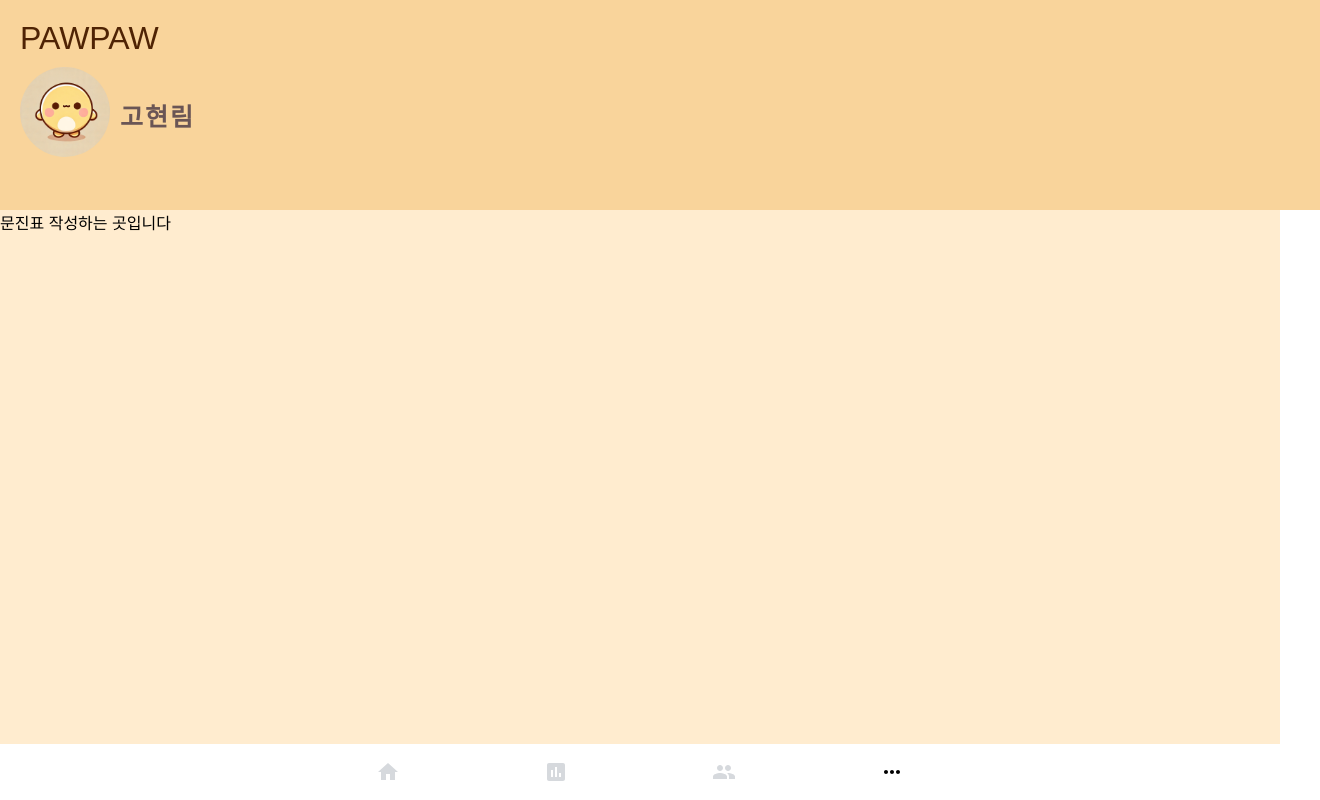
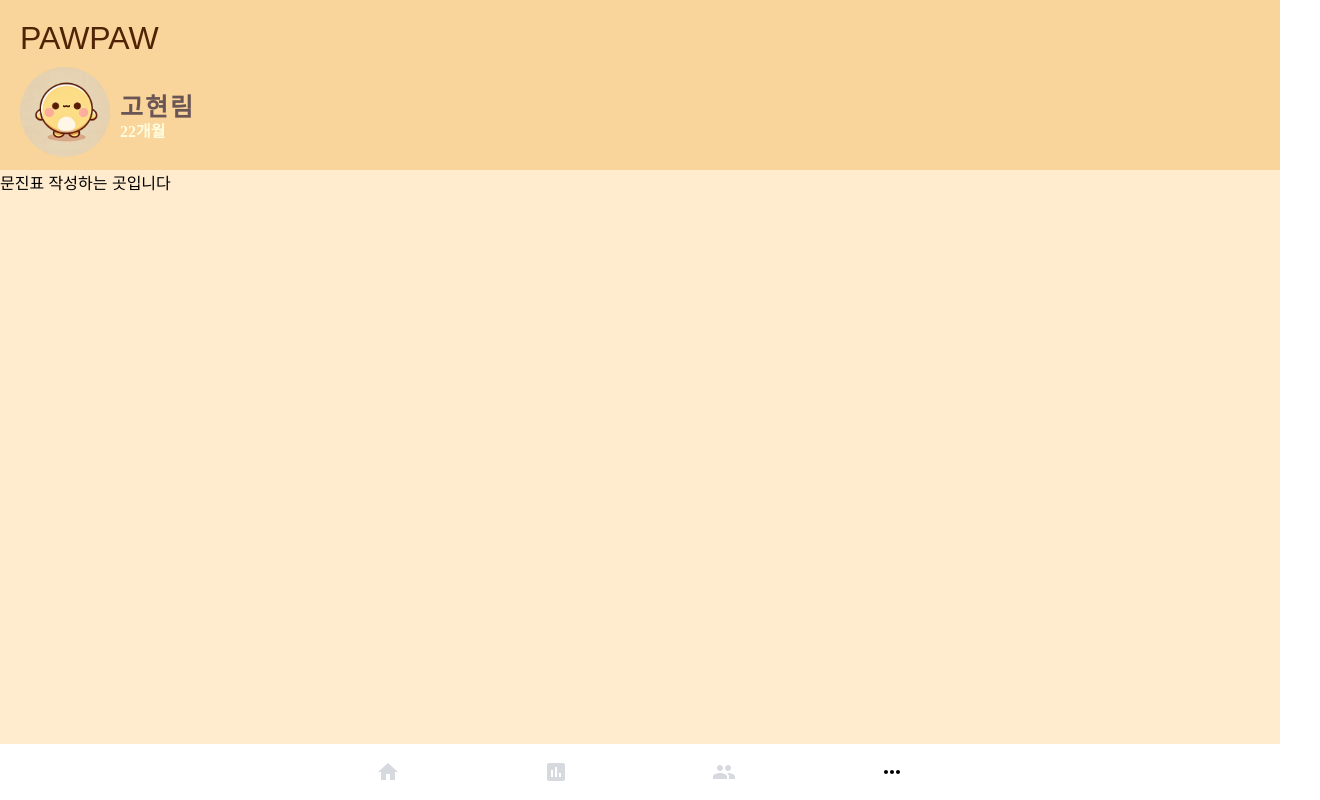
Before and after one commit to sunny3631/PawPaw-FE, a React (Create React App) app: page /etc in a window 1280 px wide. Shown: the whole page, 1320 px wide, since content can reach past the window. Built offline with nearby package versions, Linux system fonts and the light colour scheme; a web font is replaced by a local one.

Commit message:
feat: router

```diff
--- a/src/App.js
+++ b/src/App.js
@@ -14,28 +14,40 @@ import DashBoard from "./pages/DashBorad";
 import Survey from "./pages/Survey";
 import MyPage from "./pages/MyPage";
 import Etc from "./pages/Etc";
+import GlobalStyles from "./styles/GlobalStyle";
 
 function App() {
   const name = "고현림";
+  const age = "22개월";
   const imgUrl = rep_img;
+
   return (
+    <>
+      <GlobalStyles />
       <RecoilRoot>
         {/* <CharacterCounter /> */}
         <Router>
           <Routes>
-          <Route path="/" element={<DashBoard name={name} imgUrl={imgUrl} />} />
+            <Route
+              path="/"
+              element={<DashBoard name={name} age={age} imgUrl={imgUrl} />}
+            />
             <Route
               path="/survey"
-            element={<Survey name={name} imgUrl={imgUrl} />}
+              element={<Survey name={name} age={age} imgUrl={imgUrl} />}
             />
             <Route
               path="/mypage"
-            element={<MyPage name={name} imgUrl={imgUrl} />}
+              element={<MyPage name={name} age={age} imgUrl={imgUrl} />}
             />
-          <Route path="/etc" element={<Etc name={name} imgUrl={imgUrl} />} />
+            <Route
+              path="/etc"
+              element={<Etc name={name} age={age} imgUrl={imgUrl} />}
+            />
           </Routes>
         </Router>
       </RecoilRoot>
+    </>
   );
 }
 export default App;
--- a/src/pages/Etc.jsx
+++ b/src/pages/Etc.jsx
@@ -1,8 +1,8 @@
 import Layout from "../components/common/Layout";
 
-const Etc = ({ name, imgUrl }) => {
+const Etc = ({ name, age, imgUrl }) => {
   return (
-    <Layout name={name} imgUrl={imgUrl}>
+    <Layout name={name} age={age} imgUrl={imgUrl}>
       <div>문진표 작성하는 곳입니다</div>
     </Layout>
   );
--- a/src/pages/MyPage.jsx
+++ b/src/pages/MyPage.jsx
@@ -1,8 +1,8 @@
 import Layout from "../components/common/Layout";
 
-const MyPage = ({ name, imgUrl }) => {
+const MyPage = ({ name, age, imgUrl }) => {
   return (
-    <Layout name={name} imgUrl={imgUrl}>
+    <Layout name={name} age={age} imgUrl={imgUrl}>
       <div>문진표 작성하는 곳입니다</div>
     </Layout>
   );
--- a/src/pages/Survey.jsx
+++ b/src/pages/Survey.jsx
@@ -1,8 +1,8 @@
 import Layout from "../components/common/Layout";
 
-const Survey = ({ name, imgUrl }) => {
+const Survey = ({ name, age, imgUrl }) => {
   return (
-    <Layout name={name} imgUrl={imgUrl}>
+    <Layout name={name} age={age} imgUrl={imgUrl}>
       <div>문진표 작성하는 곳입니다</div>
     </Layout>
   );
```
Lines whose indentation alone changed are shown as unchanged.
